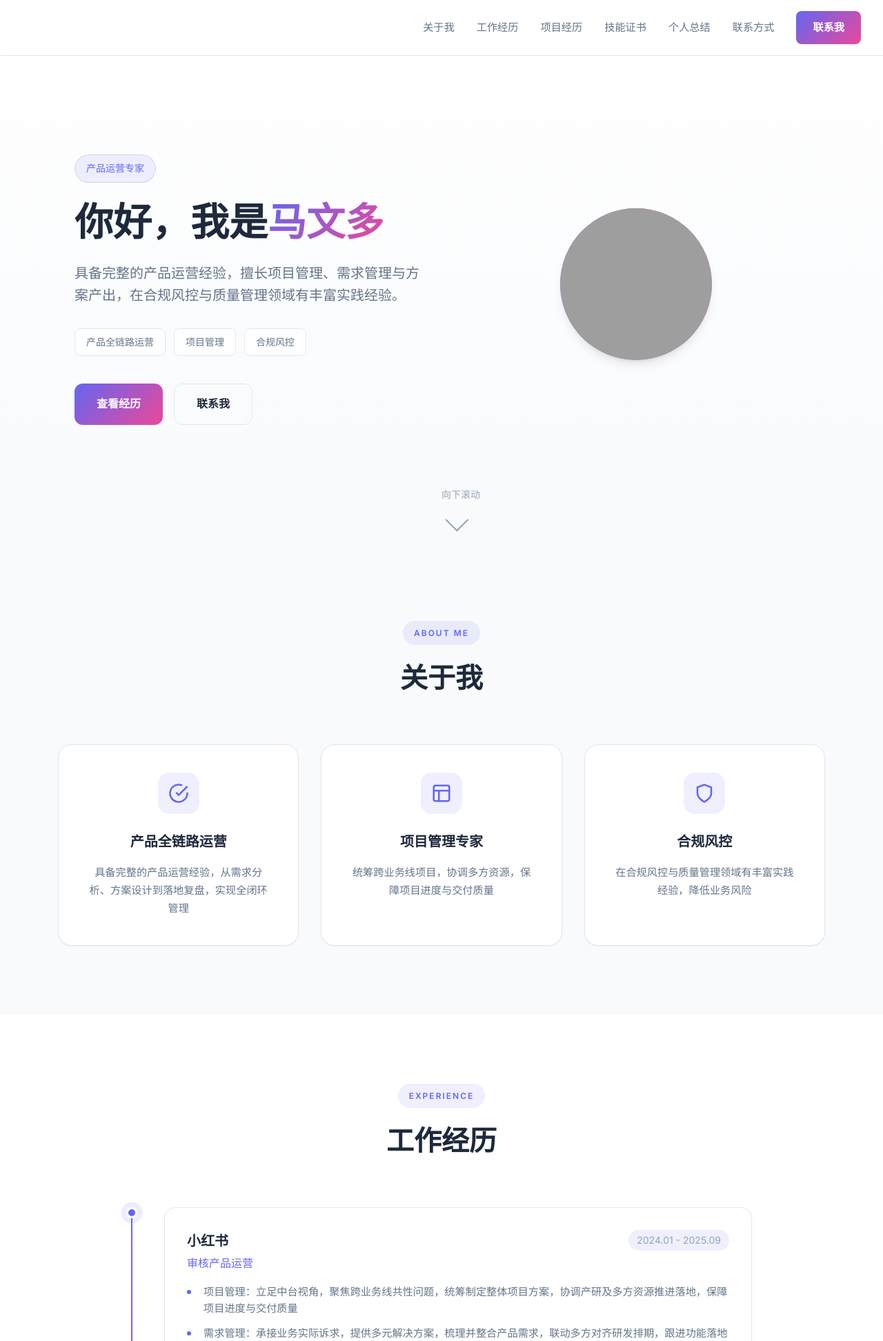
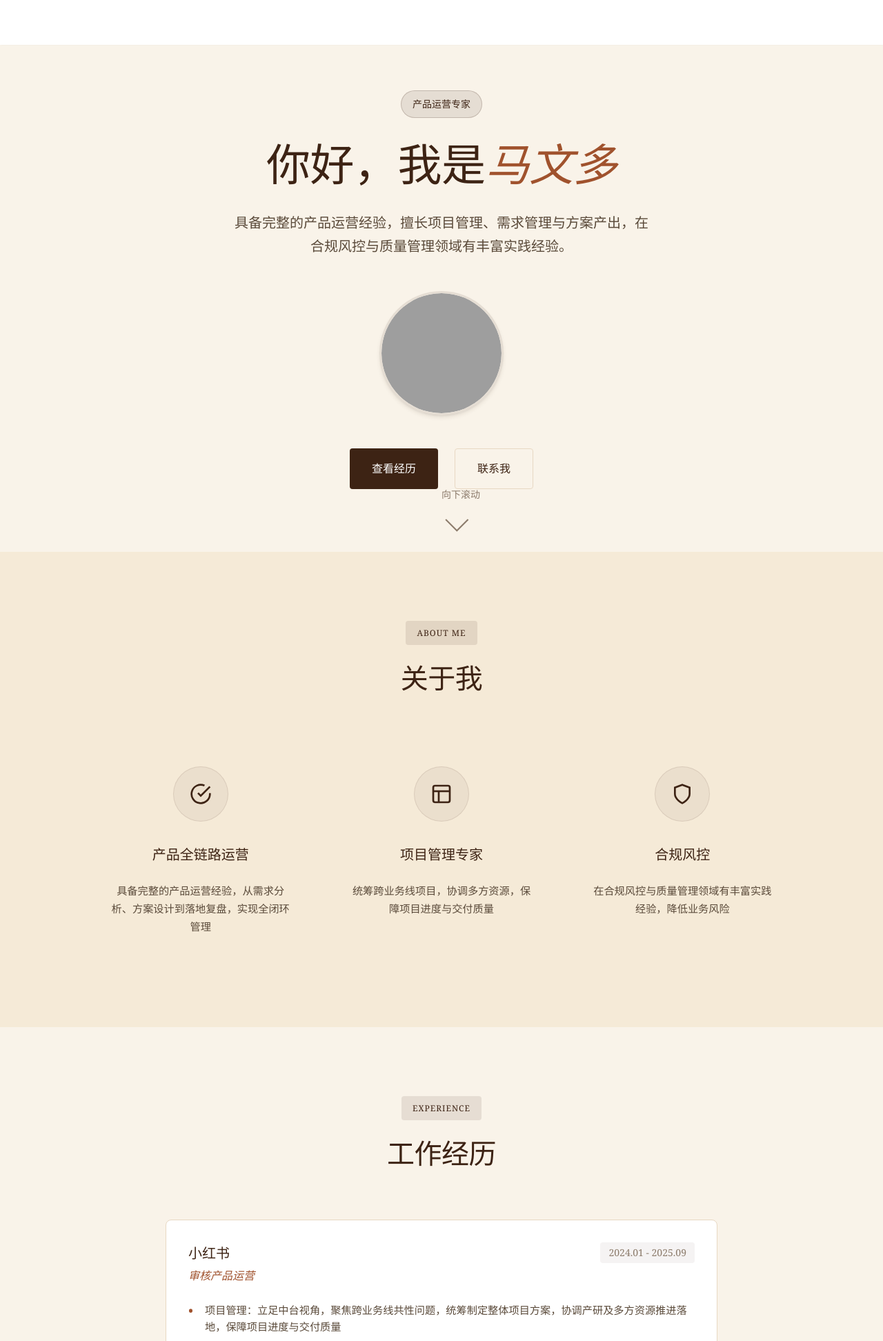
Before and after one commit to chenzengZZ/personalspace, a Node server app: page / in a window 1280 px wide. Shown: the top 1944 px of the page at 69% size. Run offline with Node 20, Linux system fonts and the light colour scheme; grey boxes are pictures that could not be loaded.

Commit message:
Update to vintage artistic style inspired by owltastic.com

```diff
--- a/public/css/style.css
+++ b/public/css/style.css
@@ -5,23 +5,23 @@
 }
 
 :root {
-  --primary-color: #6366f1;
-  --primary-light: #818cf8;
-  --primary-dark: #4f46e5;
-  --secondary-color: #ec4899;
-  --accent-color: #06b6d4;
-  --bg-primary: #ffffff;
-  --bg-secondary: #f8fafc;
+  --primary-color: #3d2314;
+  --primary-light: #5a3a26;
+  --primary-dark: #2a190f;
+  --secondary-color: #8b6914;
+  --accent-color: #a0522d;
+  --bg-primary: #f9f3e9;
+  --bg-secondary: #f5ead7;
   --bg-card: #ffffff;
-  --bg-card-hover: #f1f5f9;
-  --text-primary: #1e293b;
-  --text-secondary: #64748b;
-  --text-muted: #94a3b8;
-  --border-color: #e2e8f0;
-  --gradient-primary: linear-gradient(135deg, #6366f1 0%, #ec4899 100%);
-  --shadow-sm: 0 1px 2px 0 rgba(0, 0, 0, 0.05);
-  --shadow-md: 0 4px 6px -1px rgba(0, 0, 0, 0.1), 0 2px 4px -2px rgba(0, 0, 0, 0.1);
-  --shadow-lg: 0 10px 15px -3px rgba(0, 0, 0, 0.1), 0 4px 6px -4px rgba(0, 0, 0, 0.1);
+  --bg-card-hover: #fdfbf7;
+  --text-primary: #3d2314;
+  --text-secondary: #5a4a3a;
+  --text-muted: #8b7a6a;
+  --border-color: #e8d8c3;
+  --gradient-primary: linear-gradient(135deg, #3d2314 0%, #8b6914 100%);
+  --shadow-sm: 0 1px 2px 0 rgba(61, 35, 20, 0.05);
+  --shadow-md: 0 4px 6px -1px rgba(61, 35, 20, 0.1), 0 2px 4px -2px rgba(61, 35, 20, 0.1);
+  --shadow-lg: 0 10px 15px -3px rgba(61, 35, 20, 0.1), 0 4px 6px -4px rgba(61, 35, 20, 0.1);
   --transition: all 0.3s cubic-bezier(0.4, 0, 0.2, 1);
 }
 
@@ -30,11 +30,35 @@
 }
 
 body {
-  font-family: 'Inter', -apple-system, BlinkMacSystemFont, 'Segoe UI', sans-serif;
+  font-family: 'Georgia', serif;
   background: var(--bg-primary);
   color: var(--text-primary);
   line-height: 1.6;
   overflow-x: hidden;
+  position: relative;
+}
+
+body::before {
+  content: '';
+  position: fixed;
+  top: 0;
+  left: 0;
+  right: 0;
+  bottom: 0;
+  background-image:
+    radial-gradient(circle at 10% 20%, rgba(141, 136, 124, 0.05) 0%, transparent 20%),
+    radial-gradient(circle at 80% 30%, rgba(141, 136, 124, 0.05) 0%, transparent 20%),
+    radial-gradient(circle at 30% 70%, rgba(141, 136, 124, 0.05) 0%, transparent 20%),
+    radial-gradient(circle at 90% 90%, rgba(141, 136, 124, 0.05) 0%, transparent 20%);
+  pointer-events: none;
+  z-index: -1;
+}
+
+.decorative-element {
+  position: absolute;
+  pointer-events: none;
+  opacity: 0.3;
+  z-index: 0;
 }
 
 .container {
@@ -50,9 +74,8 @@
   left: 0;
   right: 0;
   z-index: 1000;
-  background: rgba(255, 255, 255, 0.98);
+  background: rgba(61, 35, 20, 0.95);
   backdrop-filter: blur(20px);
-  border-bottom: 1px solid var(--border-color);
   transition: var(--transition);
   box-shadow: var(--shadow-sm);
 }
@@ -60,11 +83,19 @@
 .nav-container {
   max-width: 1400px;
   margin: 0 auto;
-  padding: 1rem 2rem;
+  padding: 0.75rem 2rem;
   display: flex;
-  justify-content: flex-end;
+  justify-content: space-between;
   align-items: center;
   gap: 2rem;
+}
+
+.nav-logo {
+  font-size: 1.25rem;
+  font-weight: 700;
+  color: #ffffff;
+  text-decoration: none;
+  font-family: 'Georgia', serif;
 }
 
 .nav-menu {
@@ -74,47 +105,35 @@
 }
 
 .nav-menu a {
-  color: var(--text-secondary);
+  color: rgba(255, 255, 255, 0.8);
   text-decoration: none;
-  font-size: 0.95rem;
-  font-weight: 500;
+  font-size: 0.9rem;
+  font-weight: 400;
   transition: var(--transition);
-  position: relative;
-}
-
-.nav-menu a::after {
-  content: '';
-  position: absolute;
-  bottom: -4px;
-  left: 0;
-  width: 0;
-  height: 2px;
-  background: var(--gradient-primary);
-  transition: var(--transition);
+  font-family: 'Georgia', serif;
 }
 
 .nav-menu a:hover {
-  color: var(--text-primary);
-}
-
-.nav-menu a:hover::after {
-  width: 100%;
+  color: #ffffff;
+  text-decoration: underline;
 }
 
 .nav-cta {
-  background: var(--gradient-primary);
+  background: transparent;
   color: #ffffff;
-  padding: 0.75rem 1.5rem;
-  border-radius: 8px;
+  padding: 0.5rem 1rem;
+  border: 1px solid rgba(255, 255, 255, 0.3);
+  border-radius: 4px;
   text-decoration: none;
-  font-weight: 600;
-  font-size: 0.95rem;
+  font-weight: 400;
+  font-size: 0.9rem;
   transition: var(--transition);
+  font-family: 'Georgia', serif;
 }
 
 .nav-cta:hover {
-  transform: translateY(-2px);
-  box-shadow: 0 10px 30px rgba(99, 102, 241, 0.3);
+  background: rgba(255, 255, 255, 0.1);
+  border-color: rgba(255, 255, 255, 0.5);
 }
 
 .hero {
@@ -124,89 +143,67 @@
   position: relative;
   padding: 120px 0 80px;
   overflow: hidden;
-  background: linear-gradient(180deg, #ffffff 0%, #f8fafc 100%);
+  background: var(--bg-primary);
 }
 
 .hero-content {
-  max-width: 1400px;
+  max-width: 1200px;
   margin: 0 auto;
   padding: 0 2rem;
-  display: grid;
-  grid-template-columns: 1fr 1fr;
-  gap: 4rem;
-  align-items: center;
+  text-align: center;
   position: relative;
   z-index: 1;
 }
 
 .hero-badge {
   display: inline-block;
-  background: rgba(99, 102, 241, 0.1);
-  border: 1px solid rgba(99, 102, 241, 0.2);
+  background: rgba(61, 35, 20, 0.1);
+  border: 1px solid rgba(61, 35, 20, 0.2);
   color: var(--primary-color);
   padding: 0.5rem 1rem;
   border-radius: 50px;
   font-size: 0.875rem;
   font-weight: 500;
-  margin-bottom: 1.5rem;
+  margin-bottom: 2rem;
   animation: fadeInUp 0.8s ease forwards;
+  font-family: 'Georgia', serif;
 }
 
 .hero-title {
-  font-size: 3.5rem;
-  font-weight: 700;
-  line-height: 1.2;
-  margin-bottom: 1.5rem;
+  font-size: 4rem;
+  font-weight: 400;
+  line-height: 1.1;
+  margin-bottom: 2rem;
   color: var(--text-primary);
   animation: fadeInUp 0.8s ease 0.2s forwards;
   opacity: 0;
+  font-family: 'Georgia', serif;
+  letter-spacing: -0.5px;
 }
 
 .hero-title .highlight {
-  background: var(--gradient-primary);
-  -webkit-background-clip: text;
-  -webkit-text-fill-color: transparent;
-  background-clip: text;
+  font-style: italic;
+  color: var(--accent-color);
 }
 
 .hero-desc {
   font-size: 1.25rem;
   color: var(--text-secondary);
-  margin-bottom: 2rem;
-  max-width: 500px;
+  margin-bottom: 3rem;
+  max-width: 600px;
+  margin-left: auto;
+  margin-right: auto;
   animation: fadeInUp 0.8s ease 0.4s forwards;
   opacity: 0;
-}
-
-.hero-tags {
-  display: flex;
-  gap: 0.75rem;
-  margin-bottom: 2.5rem;
-  flex-wrap: wrap;
-  animation: fadeInUp 0.8s ease 0.6s forwards;
-  opacity: 0;
-}
-
-.tag {
-  background: var(--bg-card);
-  border: 1px solid var(--border-color);
-  padding: 0.5rem 1rem;
-  border-radius: 8px;
-  font-size: 0.875rem;
-  color: var(--text-secondary);
-  transition: var(--transition);
-}
-
-.tag:hover {
-  border-color: var(--primary-color);
-  color: var(--primary-color);
-  transform: translateY(-2px);
+  font-family: 'Georgia', serif;
+  line-height: 1.7;
 }
 
 .hero-actions {
   display: flex;
-  gap: 1rem;
-  animation: fadeInUp 0.8s ease 0.8s forwards;
+  gap: 1.5rem;
+  justify-content: center;
+  animation: fadeInUp 0.8s ease 0.6s forwards;
   opacity: 0;
 }
 
@@ -226,23 +223,25 @@
   align-items: center;
   justify-content: center;
   padding: 1rem 2rem;
-  border-radius: 12px;
-  font-weight: 600;
+  border-radius: 4px;
+  font-weight: 400;
   font-size: 1rem;
   text-decoration: none;
   transition: var(--transition);
   cursor: pointer;
+  font-family: 'Georgia', serif;
 }
 
 .btn-primary {
-  background: var(--gradient-primary);
+  background: var(--primary-color);
   color: #ffffff;
   border: none;
 }
 
 .btn-primary:hover {
+  background: var(--primary-dark);
   transform: translateY(-2px);
-  box-shadow: 0 10px 30px rgba(99, 102, 241, 0.3);
+  box-shadow: 0 10px 30px rgba(61, 35, 20, 0.2);
 }
 
 .btn-secondary {
@@ -260,57 +259,19 @@
   display: flex;
   justify-content: center;
   align-items: center;
-  animation: fadeInScale 1s ease 0.3s forwards;
+  margin: 3rem 0;
+  animation: fadeInUp 1s ease 0.3s forwards;
   opacity: 0;
-}
-
-@keyframes fadeInScale {
-  from {
-    opacity: 0;
-    transform: scale(0.8);
-  }
-  to {
-    opacity: 1;
-    transform: scale(1);
-  }
 }
 
 .image-wrapper {
   position: relative;
-  width: 220px;
-  height: 220px;
+  width: 180px;
+  height: 180px;
   border-radius: 50%;
   overflow: hidden;
-  box-shadow: var(--shadow-lg);
-  animation: gentleFloat 4s ease-in-out infinite;
-}
-
-@keyframes gentleFloat {
-  0%, 100% {
-    transform: translateY(0);
-  }
-  50% {
-    transform: translateY(-10px);
-  }
-}
-
-.image-wrapper::before {
-  content: '';
-  position: absolute;
-  inset: -3px;
-  background: var(--gradient-primary);
-  border-radius: 50%;
-  z-index: -1;
-  animation: rotateGradient 8s linear infinite;
-}
-
-@keyframes rotateGradient {
-  0% {
-    transform: rotate(0deg);
-  }
-  100% {
-    transform: rotate(360deg);
-  }
+  box-shadow: var(--shadow-md);
+  border: 3px solid rgba(61, 35, 20, 0.1);
 }
 
 .image-wrapper img {
@@ -363,20 +324,24 @@
 
 .section-label {
   display: inline-block;
-  background: rgba(99, 102, 241, 0.1);
+  background: rgba(61, 35, 20, 0.1);
   color: var(--primary-color);
   padding: 0.5rem 1rem;
-  border-radius: 50px;
+  border-radius: 4px;
   font-size: 0.75rem;
-  font-weight: 600;
-  letter-spacing: 2px;
+  font-weight: 400;
+  letter-spacing: 1px;
   margin-bottom: 1rem;
+  font-family: 'Georgia', serif;
+  text-transform: uppercase;
 }
 
 .section-title {
   font-size: 2.5rem;
-  font-weight: 700;
+  font-weight: 400;
   color: var(--text-primary);
+  font-family: 'Georgia', serif;
+  letter-spacing: -0.5px;
 }
 
 .about-section {
@@ -386,57 +351,48 @@
 .about-grid {
   display: grid;
   grid-template-columns: repeat(3, 1fr);
-  gap: 2rem;
+  gap: 3rem;
+  max-width: 1000px;
+  margin: 0 auto;
 }
 
 .about-card {
-  background: var(--bg-card);
-  border: 1px solid var(--border-color);
-  border-radius: 20px;
-  padding: 2.5rem;
   text-align: center;
-  transition: var(--transition);
-  box-shadow: var(--shadow-sm);
-}
-
-.about-card:hover {
-  background: var(--bg-card-hover);
-  transform: translateY(-8px);
-  box-shadow: var(--shadow-lg);
+  padding: 2rem 1rem;
+  position: relative;
 }
 
 .about-icon {
-  width: 60px;
-  height: 60px;
-  margin: 0 auto 1.5rem;
-  background: rgba(99, 102, 241, 0.1);
-  border-radius: 16px;
+  width: 80px;
+  height: 80px;
+  margin: 0 auto 2rem;
+  background: rgba(61, 35, 20, 0.05);
+  border-radius: 50%;
   display: flex;
   align-items: center;
   justify-content: center;
-  transition: var(--transition);
-}
-
-.about-card:hover .about-icon {
-  transform: rotateY(180deg);
+  border: 1px solid rgba(61, 35, 20, 0.1);
 }
 
 .about-icon svg {
-  width: 30px;
-  height: 30px;
+  width: 32px;
+  height: 32px;
   color: var(--primary-color);
 }
 
 .about-card h3 {
   font-size: 1.25rem;
-  margin-bottom: 1rem;
+  margin-bottom: 1.5rem;
   color: var(--text-primary);
+  font-family: 'Georgia', serif;
+  font-weight: 500;
 }
 
 .about-card p {
   color: var(--text-secondary);
   font-size: 0.95rem;
   line-height: 1.7;
+  font-family: 'Georgia', serif;
 }
 
 .experience-section {
@@ -444,73 +400,26 @@
 }
 
 .timeline {
-  position: relative;
-  max-width: 900px;
+  max-width: 800px;
   margin: 0 auto;
-}
-
-.timeline::before {
-  content: '';
-  position: absolute;
-  left: 0;
-  top: 0;
-  bottom: 0;
-  width: 2px;
-  background: linear-gradient(180deg, var(--primary-color), var(--secondary-color));
+  display: flex;
+  flex-direction: column;
+  gap: 3rem;
 }
 
 .timeline-item {
   position: relative;
-  padding-left: 3rem;
-  padding-bottom: 3rem;
-}
-
-.timeline-item:last-child {
-  padding-bottom: 0;
-}
-
-.timeline-marker {
-  position: absolute;
-  left: -7px;
-  top: 0;
-  width: 16px;
-  height: 16px;
-  background: var(--primary-color);
-  border-radius: 50%;
-  border: 3px solid var(--bg-primary);
-  box-shadow: 0 0 0 4px rgba(99, 102, 241, 0.2);
-  animation: pulse 2s infinite;
-}
-
-@keyframes pulse {
-  0%, 100% {
-    box-shadow: 0 0 0 4px rgba(99, 102, 241, 0.2);
-  }
-  50% {
-    box-shadow: 0 0 0 8px rgba(99, 102, 241, 0.1);
-  }
-}
-
-.timeline-content {
+  padding: 2rem;
+  border: 1px solid var(--border-color);
+  border-radius: 8px;
   background: var(--bg-card);
-  border: 1px solid var(--border-color);
-  border-radius: 16px;
-  padding: 2rem;
-  transition: var(--transition);
-  box-shadow: var(--shadow-sm);
-}
-
-.timeline-content:hover {
-  background: var(--bg-card-hover);
-  box-shadow: var(--shadow-md);
-  transform: translateX(5px);
 }
 
 .timeline-header {
   display: flex;
   justify-content: space-between;
   align-items: flex-start;
-  margin-bottom: 1rem;
+  margin-bottom: 1.5rem;
   flex-wrap: wrap;
   gap: 1rem;
 }
@@ -519,19 +428,24 @@
   font-size: 1.25rem;
   color: var(--text-primary);
   margin-bottom: 0.25rem;
+  font-family: 'Georgia', serif;
+  font-weight: 500;
 }
 
 .job-title {
-  color: var(--primary-color);
-  font-weight: 500;
+  color: var(--accent-color);
+  font-weight: 400;
+  font-style: italic;
+  font-family: 'Georgia', serif;
 }
 
 .timeline-date {
   color: var(--text-muted);
   font-size: 0.875rem;
-  background: rgba(99, 102, 241, 0.1);
+  background: rgba(61, 35, 20, 0.05);
   padding: 0.25rem 0.75rem;
-  border-radius: 50px;
+  border-radius: 4px;
+  font-family: 'Georgia', serif;
 }
 
 .timeline-details {
@@ -541,21 +455,21 @@
 .timeline-details li {
   position: relative;
   padding-left: 1.5rem;
-  margin-bottom: 0.75rem;
+  margin-bottom: 1rem;
   color: var(--text-secondary);
   font-size: 0.95rem;
   line-height: 1.6;
+  font-family: 'Georgia', serif;
 }
 
 .timeline-details li::before {
-  content: '';
+  content: '•';
   position: absolute;
   left: 0;
-  top: 0.6em;
-  width: 6px;
-  height: 6px;
-  background: var(--primary-color);
-  border-radius: 50%;
+  top: 0;
+  color: var(--accent-color);
+  font-size: 1.2rem;
+  line-height: 1.4;
 }
 
 .projects-section {
--- a/public/index.html
+++ b/public/index.html
@@ -10,6 +10,7 @@
 <body>
   <nav class="navbar">
     <div class="nav-container">
+      <a href="#" class="nav-logo">马文多</a>
       <ul class="nav-menu">
         <li><a href="#about">关于我</a></li>
         <li><a href="#experience">工作经历</a></li>
@@ -24,26 +25,19 @@
 
   <section class="hero">
     <div class="hero-content">
-      <div class="hero-text">
-        <div class="hero-badge">产品运营专家</div>
-        <h1 class="hero-title">
-          你好，我是<span class="highlight">马文多</span>
-        </h1>
-        <p class="hero-desc">具备完整的产品运营经验，擅长项目管理、需求管理与方案产出，在合规风控与质量管理领域有丰富实践经验。</p>
-        <div class="hero-tags">
-          <span class="tag">产品全链路运营</span>
-          <span class="tag">项目管理</span>
-          <span class="tag">合规风控</span>
-        </div>
-        <div class="hero-actions">
-          <a href="#experience" class="btn btn-primary">查看经历</a>
-          <a href="#contact" class="btn btn-secondary">联系我</a>
-        </div>
-      </div>
+      <div class="hero-badge">产品运营专家</div>
+      <h1 class="hero-title">
+        你好，我是<span class="highlight">马文多</span>
+      </h1>
+      <p class="hero-desc">具备完整的产品运营经验，擅长项目管理、需求管理与方案产出，在合规风控与质量管理领域有丰富实践经验。</p>
       <div class="hero-image">
         <div class="image-wrapper">
           <img src="/uploads/profile.jpeg" alt="马文多">
         </div>
+      </div>
+      <div class="hero-actions">
+        <a href="#experience" class="btn btn-primary">查看经历</a>
+        <a href="#contact" class="btn btn-secondary">联系我</a>
       </div>
     </div>
     <div class="scroll-indicator">
```
Also changed, not shown: other parts of public/css/style.css (+70 -93 lines), ScreenShot_2026-03-17_002421_115.png (added).
